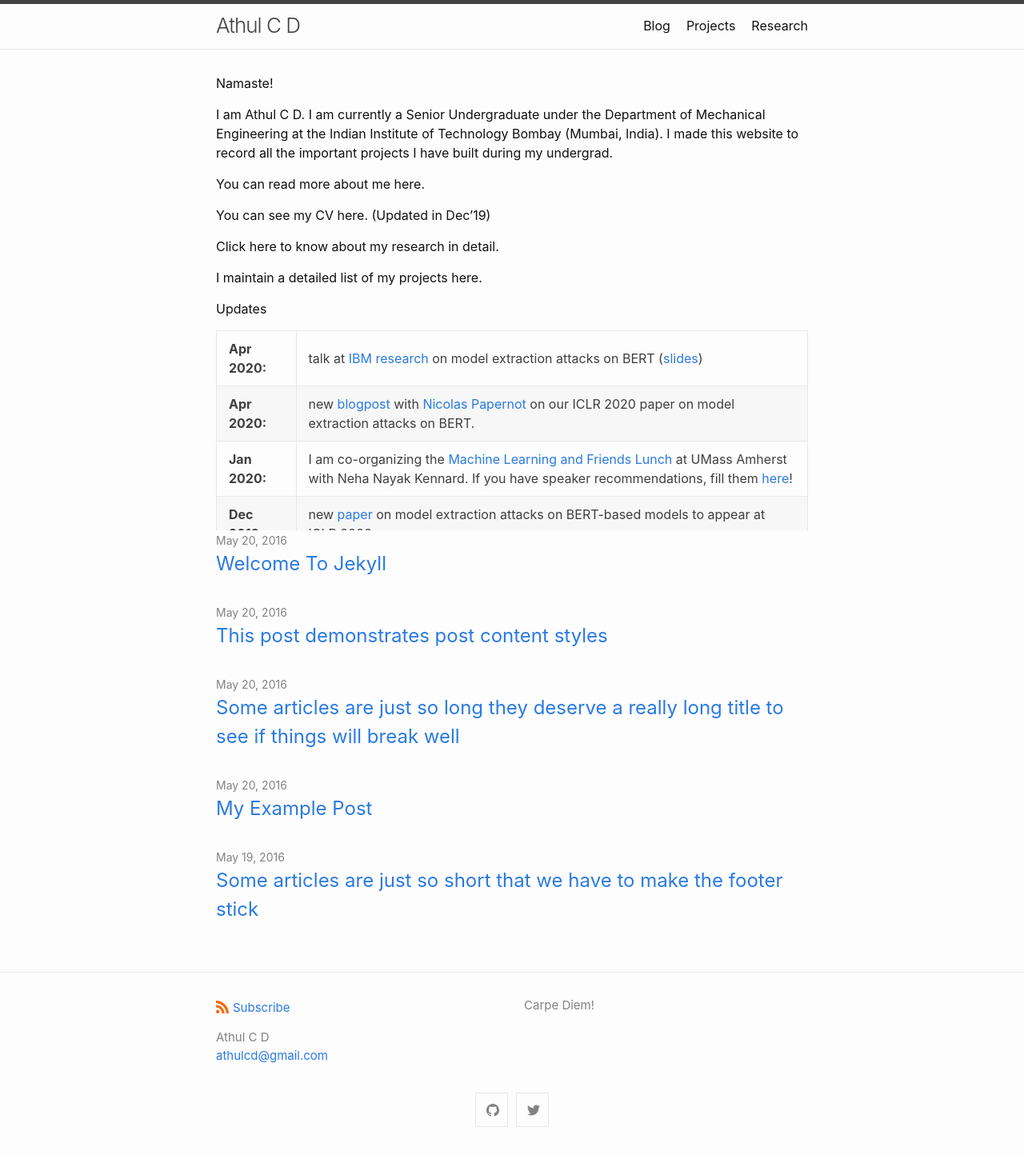
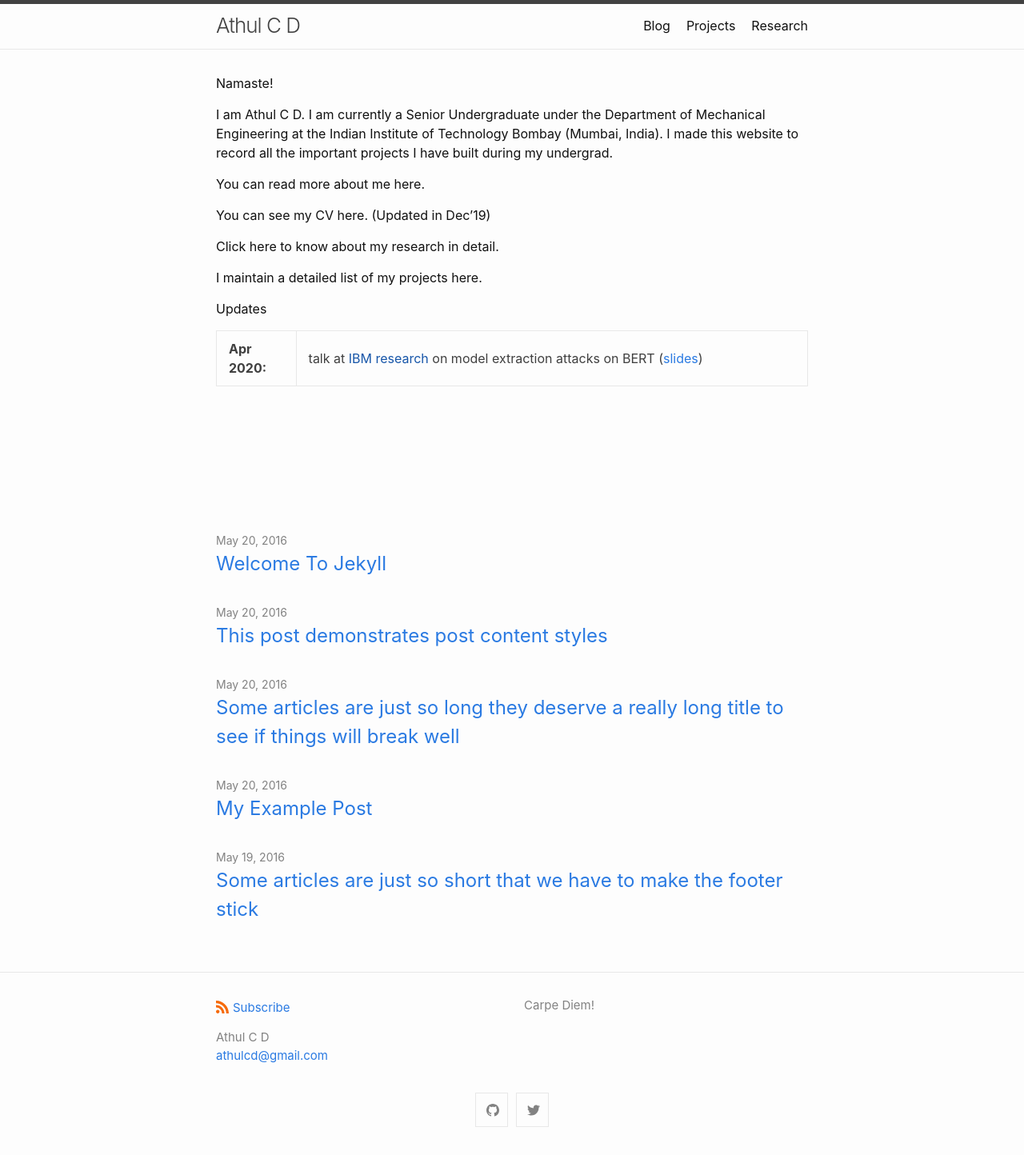
Before and after one commit to athulcd/athulcd.github.io, a Jekyll site: the page built from index.md, in a window 1280 px wide. Shown: the whole page at 80% size. Built offline with Jekyll 4.4.1, drawn with Linux system fonts in a browser that asks for light colours.

Commit message:
Update index.md

```diff
--- a/index.md
+++ b/index.md
@@ -25,7 +25,4 @@
 <table>
 <col width="100px">
 <col width="650px">
-<tr><td><b>Apr 2020:</b></td><td>talk at <a href="https://www.research.ibm.com/">IBM research</a> on model extraction attacks on BERT (<a href="https://docs.google.com/presentation/d/1emJb07ER8Gje6PGauIU--t0DCgvECJlnjVQfv9rOUkM/edit">slides</a>)</td></tr>
-<tr><td><b>Apr 2020:</b></td><td>new <a href="http://www.cleverhans.io/2020/04/06/stealing-bert.html">blogpost</a> with <a href="https://www.papernot.fr">Nicolas Papernot</a> on our ICLR 2020 paper on model extraction attacks on BERT.</td></tr>
-<tr><td><b>Jan 2020:</b></td><td>I am co-organizing the <a href="https://umass-mlfl.github.io/">Machine Learning and Friends Lunch</a> at UMass Amherst with Neha Nayak Kennard. If you have speaker recommendations, fill them <a href="https://docs.google.com/forms/d/e/1FAIpQLSe2gqWTn4UXWqxbuLB1EPcuLBO7hP3aXh-ZluMvJsxL-hHI2Q/viewform">here</a>!</td></tr>
-<tr><td><b>Dec 2019:</b></td><td> new <a href="https://arxiv.org/abs/1910.12366">paper</a> on model extraction attacks on BERT-based models to appear at ICLR 2020.</td></tr>
+<tr><td><b>Apr 2020:</b></td><td>talk at <a href="">IBM research</a> on model extraction attacks on BERT (<a href="https:">slides</a>)</td></tr>
```
